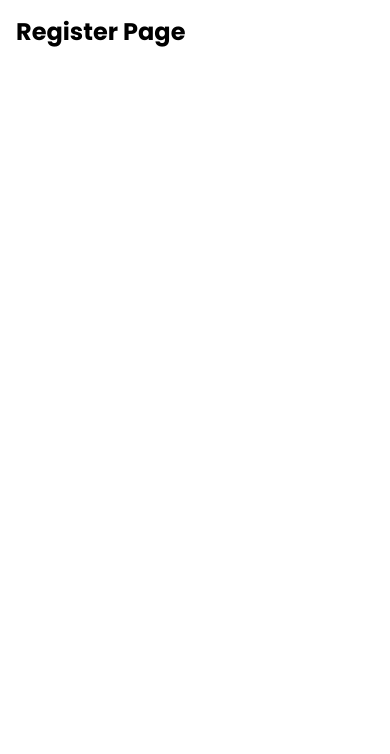
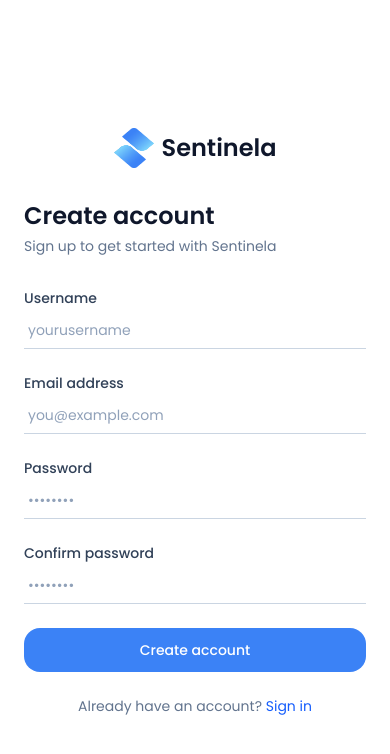
Before and after one commit to NasFahmi/Dashboard-Sentiment-Analysis, a React (Vite) app: page /register in a window 390 px wide. Shown: the top 754 px of the page. Built offline with nearby package versions, Linux system fonts and the light colour scheme.

Commit message:
feat: add register and login

```diff
--- a/package.json
+++ b/package.json
@@ -11,6 +11,7 @@
     "new:feature": "node commands/fitur.mjs fitur"
   },
   "dependencies": {
+    "@hookform/resolvers": "^5.2.2",
     "@radix-ui/react-avatar": "^1.1.10",
     "@radix-ui/react-progress": "^1.1.7",
     "@radix-ui/react-scroll-area": "^1.2.10",
@@ -36,7 +37,7 @@
     "motion": "^12.23.12",
     "react": "^19.1.1",
     "react-dom": "^19.1.1",
-    "react-hook-form": "^7.62.0",
+    "react-hook-form": "^7.69.0",
     "react-icons": "^5.5.0",
     "react-router": "^7.11.0",
     "recharts": "^3.1.2",
--- a/src/features/Login/pages/LoginPage.tsx
+++ b/src/features/Login/pages/LoginPage.tsx
@@ -1,12 +1,28 @@
 import React from "react";
 import { assets } from "@/assets/assets";
+import { useForm } from "react-hook-form";
+import { zodResolver } from "@hookform/resolvers/zod";
+import { loginSchema, type LoginSchema } from "@/features/Login/schemas/login.schema";
+const LoginPage: React.FC = () => {
 
-const LoginPage: React.FC = () => {
+  const {
+    register,
+    handleSubmit,
+    formState: { errors, isSubmitting },
+  } = useForm<LoginSchema>({
+    resolver: zodResolver(loginSchema),
+  });
+
+  const onSubmit = async (data: LoginSchema) => {
+    console.log("LOGIN DATA:", data);
+
+    // TODO: call auth repository
+  };
   return (
     <div className="min-h-screen grid grid-cols-1 lg:grid-cols-2">
 
       {/* LEFT — Marketing Visual */}
-      <div className="relative hidden lg:flex flex-col justify-center bg-blue-500 overflow-hidden">
+      <div className="relative hidden lg:flex flex-col justify-center bg-(--color-logo-1) overflow-hidden">
 
         {/* Background gradient overlay */}
         <div className="flex items-center justify-center inset-0 bg-linear-to-br from-blue-600 via-blue-500 to-blue-400" />
@@ -59,33 +75,51 @@
             Use your account credentials
           </p>
 
-          <form className="mt-8 space-y-6">
+          <form onSubmit={handleSubmit(onSubmit)} className="mt-8 space-y-6">
+            {/* Email */}
             <div>
               <label className="block text-sm font-medium text-slate-700">
                 Email address
               </label>
               <input
                 type="email"
-                required
+                {...register("email")}
                 placeholder="you@example.com"
-                className="mt-1 w-full border-b border-slate-300 bg-transparent px-1 py-2 text-sm text-slate-900 placeholder:text-slate-400
-                focus:border-blue-600 focus:outline-none transition"
+                className={`mt-1 w-full border-b bg-transparent px-1 py-2 text-sm outline-none transition
+                  ${errors.email
+                    ? "border-red-500 focus:border-red-500"
+                    : "border-slate-300 focus:border-blue-600"
+                  }`}
               />
+              {errors.email && (
+                <p className="mt-1 text-xs text-red-500">
+                  {errors.email.message}
+                </p>
+              )}
             </div>
 
+
+            {/* Password */}
             <div>
               <label className="block text-sm font-medium text-slate-700">
                 Password
               </label>
               <input
                 type="password"
-                required
+                {...register("password")}
                 placeholder="••••••••"
-                className="mt-1 w-full border-b border-slate-300 bg-transparent px-1 py-2 text-sm text-slate-900 placeholder:text-slate-400
-                focus:border-blue-600 focus:outline-none transition"
+                className={`mt-1 w-full border-b bg-transparent px-1 py-2 text-sm outline-none transition
+                  ${errors.password
+                    ? "border-red-500 focus:border-red-500"
+                    : "border-slate-300 focus:border-blue-600"
+                  }`}
               />
+              {errors.password && (
+                <p className="mt-1 text-xs text-red-500">
+                  {errors.password.message}
+                </p>
+              )}
             </div>
-
             <div className="flex justify-between items-center text-sm">
               <a href="#" className="text-blue-600 hover:text-blue-700">
                 Forgot password?
@@ -94,10 +128,12 @@
 
             <button
               type="submit"
-              className="w-full bg-slate-900 text-white rounded-xl py-3 text-sm font-medium
-              hover:bg-slate-800 active:scale-[0.98] transition"
+              disabled={isSubmitting}
+              className="w-full bg-(--color-logo-1) text-white rounded-xl py-3 text-sm font-medium
+              hover:brightness-90 disabled:opacity-60 disabled:cursor-not-allowed
+              active:scale-[0.98] transition-all"
             >
-              Sign in
+              {isSubmitting ? "Signing in..." : "Sign in"}
             </button>
           </form>
 
--- /dev/null
+++ b/src/features/Login/schemas/login.schema.ts
@@ -0,0 +1,14 @@
+import { z } from "zod";
+
+export const loginSchema = z.object({
+  email: z
+    .string()
+    .email("Invalid email address"),
+
+
+  password: z
+    .string()
+    .min(6, "Password must be at least 6 characters"),
+});
+
+export type LoginSchema = z.infer<typeof loginSchema>;
--- a/src/features/Register/pages/RegisterPage.tsx
+++ b/src/features/Register/pages/RegisterPage.tsx
@@ -1,10 +1,186 @@
-import React from 'react';
+import React from "react";
+import { assets } from "@/assets/assets";
+import { useForm } from "react-hook-form";
+import { zodResolver } from "@hookform/resolvers/zod";
+import { registerSchema, type RegisterSchema } from "@/features/Register/schemas/register.schema";
 
 const RegisterPage: React.FC = () => {
+
+  const {
+    register,
+    handleSubmit,
+    formState: { errors, isSubmitting },
+  } = useForm<RegisterSchema>({
+    resolver: zodResolver(registerSchema),
+  });
+
+  const onSubmit = async (data: RegisterSchema) => {
+    console.log("LOGIN DATA:", data);
+  }
   return (
-    <div className="container mx-auto p-4">
-      <h1 className="text-2xl font-bold">Register Page</h1>
-      {/* Add your page content here */}
+    <div className="min-h-screen grid grid-cols-1 lg:grid-cols-2">
+
+      {/* LEFT — Marketing Visual */}
+      <div className="relative hidden lg:flex flex-col justify-center bg-(--color-logo-1) overflow-hidden">
+
+        {/* Gradient overlay */}
+        <div className="absolute inset-0 bg-linear-to-br from-blue-600 via-blue-500 to-blue-400" />
+
+        {/* Content */}
+        <div className="relative z-10 flex flex-col items-center justify-center space-y-10 px-12">
+
+          {/* Copywriting */}
+          <div className="max-w-md text-white space-y-4">
+            <h1 className="text-2xl font-bold leading-tight">
+              Start Understanding <br />
+              Your Audience Today
+            </h1>
+            <p className="text-blue-100 text-base leading-relaxed">
+              Create an account to access sentiment insights, brand performance,
+              and actionable analytics in one dashboard.
+            </p>
+          </div>
+
+          {/* Dashboard Image */}
+          <img
+            src={assets.DashboardImage}
+            alt="Dashboard preview"
+            className="w-156.25"
+          />
+        </div>
+      </div>
+
+      {/* RIGHT — Register */}
+      <div className="flex items-center justify-center px-6 sm:px-10">
+        <div className="w-full max-w-sm">
+
+          {/* Mobile logo */}
+          <div className="lg:hidden flex justify-center items-center gap-2 mb-8">
+            <img src={assets.Logo} className="w-10 h-10" alt="Logo" />
+            <span className="text-2xl font-semibold text-slate-900">
+              Sentinela
+            </span>
+          </div>
+
+          <h2 className="text-2xl font-semibold text-slate-900">
+            Create account
+          </h2>
+          <p className="mt-1 text-sm text-slate-500">
+            Sign up to get started with Sentinela
+          </p>
+
+          <form onSubmit={handleSubmit(onSubmit)} className="mt-8 space-y-6">
+            {/* Username */}
+            <div>
+              <label className="block text-sm font-medium text-slate-700">
+                Username
+              </label>
+              <input
+                type="text"
+                {...register("username")}
+                required
+                placeholder="yourusername"
+                className={`mt-1 w-full border-b border-slate-300 bg-transparent px-1 py-2 text-sm text-slate-900 placeholder:text-slate-400
+                focus:border-blue-600 focus:outline-none transition ${errors.username
+                    ? "border-red-500 focus:border-red-500"
+                    : "border-slate-300 focus:border-blue-600"
+                  }`}
+              />
+              {errors.username && (
+                <p className="mt-1 text-xs text-red-500">
+                  {errors.username.message}
+                </p>
+              )}
+            </div>
+
+            {/* Email */}
+            <div>
+              <label className="block text-sm font-medium text-slate-700">
+                Email address
+              </label>
+              <input
+                type="email"
+                {...register("email")}
+                required
+                placeholder="you@example.com"
+                className={`mt-1 w-full border-b border-slate-300 bg-transparent px-1 py-2 text-sm text-slate-900 placeholder:text-slate-400
+                focus:border-blue-600 focus:outline-none transition ${errors.email
+                    ? "border-red-500 focus:border-red-500"
+                    : "border-slate-300 focus:border-blue-600"
+                  }`}
+              />
+              {errors.email && (
+                <p className="mt-1 text-xs text-red-500">
+                  {errors.email.message}
+                </p>
+              )}
+            </div>
+
+            {/* Password */}
+            <div>
+              <label className="block text-sm font-medium text-slate-700">
+                Password
+              </label>
+              <input
+                type="password"
+                {...register("password")}
+                required
+                placeholder="••••••••"
+                className={`mt-1 w-full border-b border-slate-300 bg-transparent px-1 py-2 text-sm text-slate-900 placeholder:text-slate-400
+                focus:border-blue-600 focus:outline-none transition ${errors.password
+                    ? "border-red-500 focus:border-red-500"
+                    : "border-slate-300 focus:border-blue-600"
+                  }`}
+              />
+              {errors.password && (
+                <p className="mt-1 text-xs text-red-500">
+                  {errors.password.message}
+                </p>
+              )}
+            </div>
+
+            {/* Confirm Password */}
+            <div>
+              <label className="block text-sm font-medium text-slate-700">
+                Confirm password
+              </label>
+              <input
+                type="password"
+                {...register("confirmPassword")}
+                required
+                placeholder="••••••••"
+                className={`mt-1 w-full border-b border-slate-300 bg-transparent px-1 py-2 text-sm text-slate-900 placeholder:text-slate-400
+                focus:border-blue-600 focus:outline-none transition ${errors.confirmPassword
+                    ? "border-red-500 focus:border-red-500"
+                    : "border-slate-300 focus:border-blue-600"
+                  }`}
+              />
+              {errors.confirmPassword && (
+                <p className="mt-1 text-xs text-red-500">
+                  {errors.confirmPassword.message}
+                </p>
+              )}
+            </div>
+
+            {/* Submit */}
+            <button
+              disabled={isSubmitting}
+              type="submit"
+              className="w-full bg-[color:var(--color-logo-1)] text-white rounded-xl py-3 text-sm font-medium
+              hover:brightness-90 active:scale-[0.98] transition-all"
+            >
+              Create account
+            </button>
+          </form>
+
+          <p className="mt-6 text-center text-sm text-slate-500">
+            Already have an account?{" "}
+            <a href="/login" className="text-blue-600 hover:text-blue-700">
+              Sign in
+            </a>
+          </p>
+        </div>
+      </div>
     </div>
   );
 };
```
Also changed, not shown: src/features/Register/schemas/register.schema.ts (added, +25 -0 lines), 1 other file (tests, documents, lock files or other folders).
